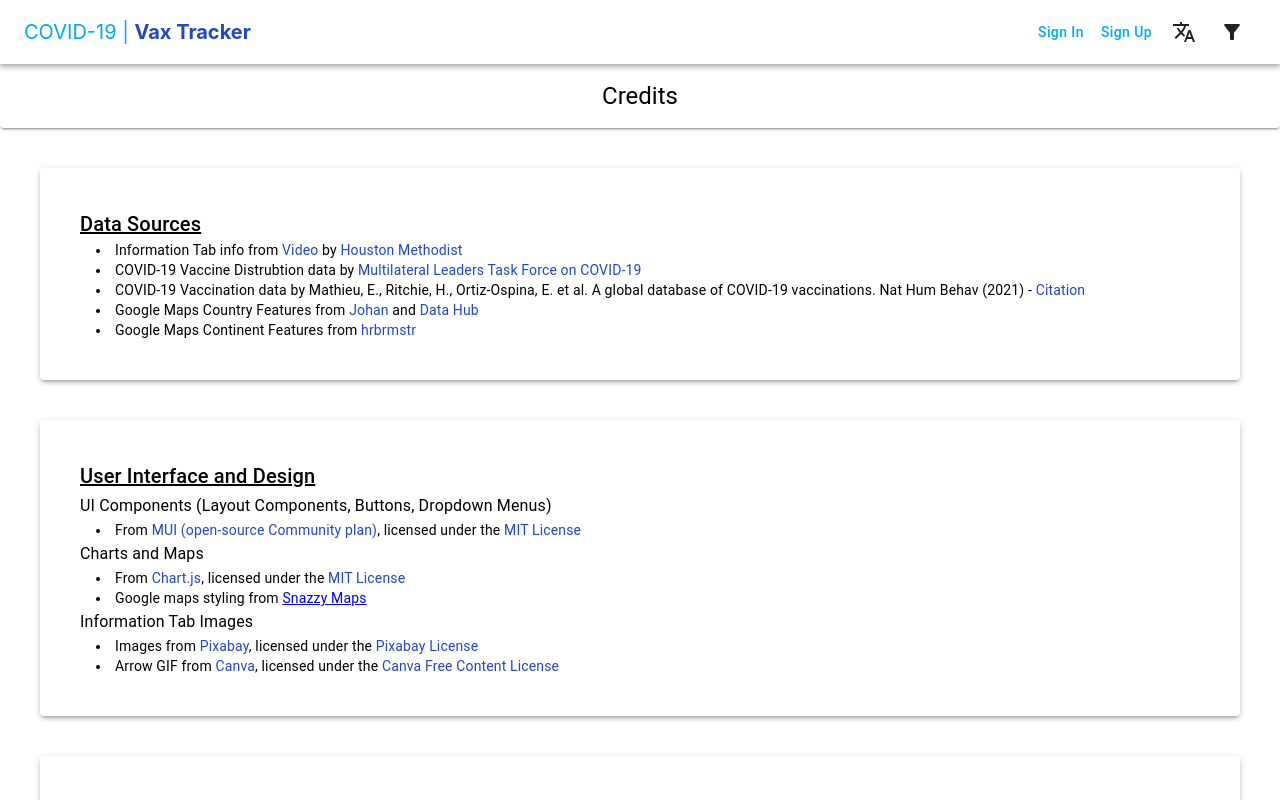
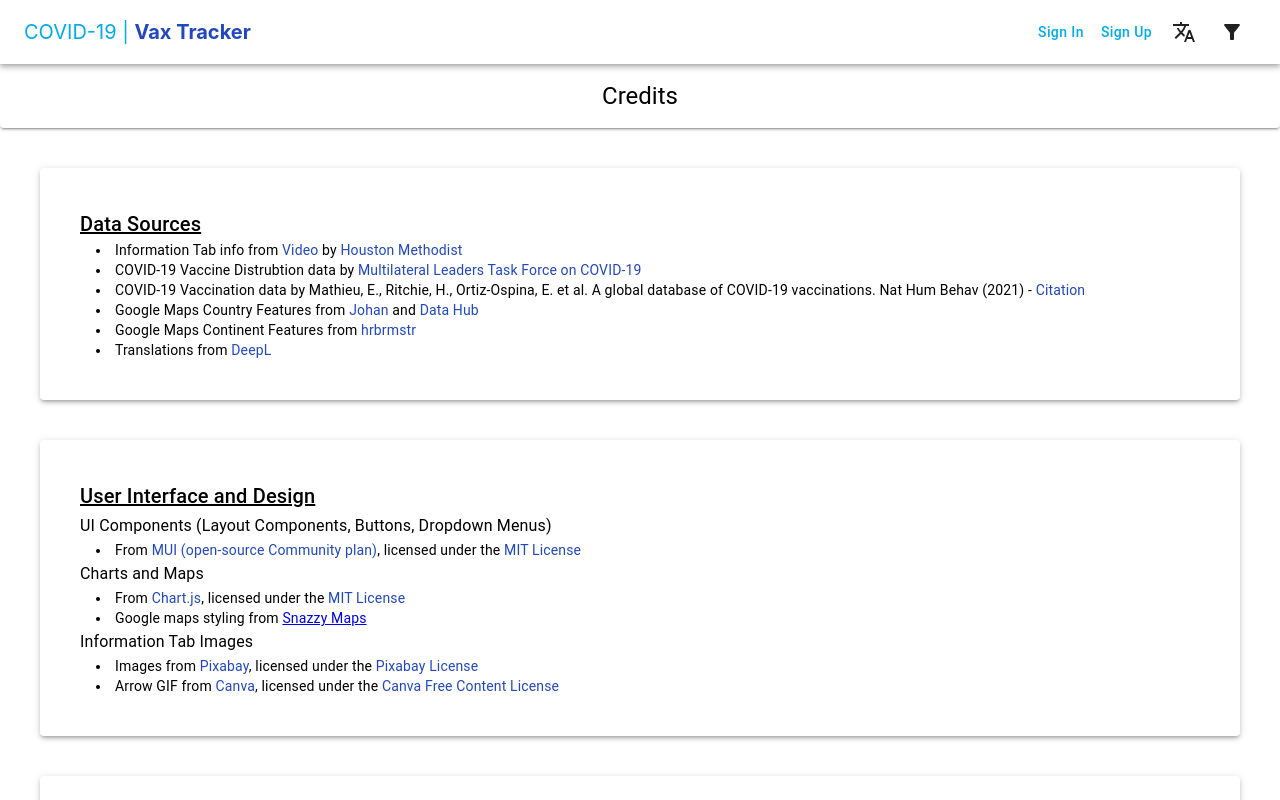
Before and after one commit to UTSCC09/project-fullstackarmy, a React (Create React App) app in the folder frontend/app/: page /credits in a window 1280 px wide. Shown: the top 800 px of the page. Built offline with nearby package versions, Linux system fonts and the light colour scheme; no server answers.

Commit message:
Update Credits.tsx

```diff
--- a/frontend/app/src/components/Credits.tsx
+++ b/frontend/app/src/components/Credits.tsx
@@ -80,6 +80,13 @@
             >
               {' '}
               hrbrmstr
+            </a>
+          </li>
+          <li>
+            Translations from
+            <a className='link' href='https://www.deepl.com/translator'>
+              {' '}
+              DeepL
             </a>
           </li>
         </Typography>
```
